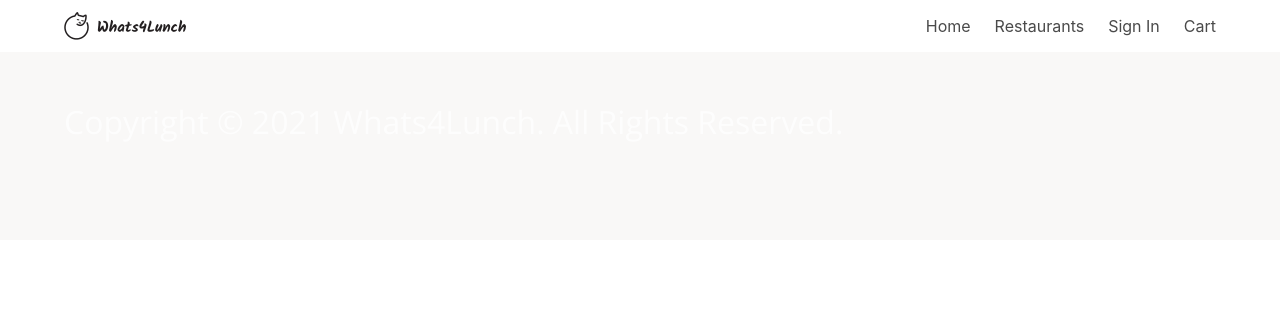
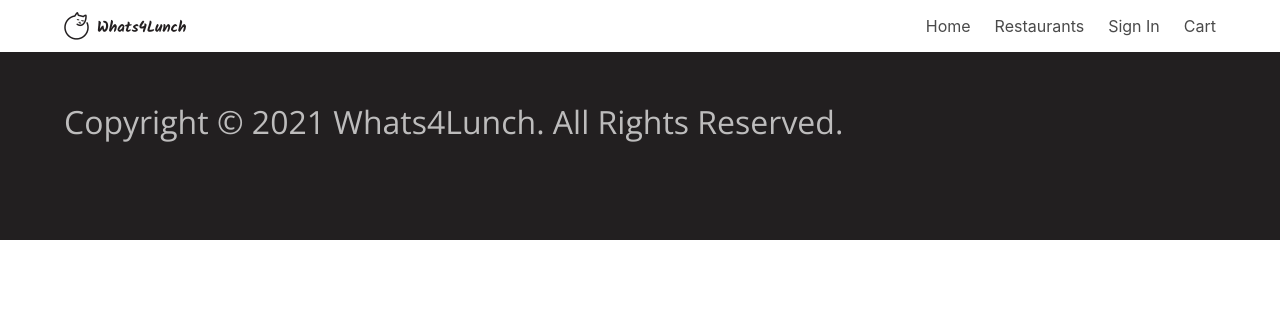
Before and after one commit to Whats4Lunch-DWD/whats4lunch, a PHP site: page /ui/layout.html in a window 1280 px wide. Shown: the top 312 px of the page. Run offline with PHP 8.4, Linux system fonts and the light colour scheme; some libraries are stand-ins or nearby versions.

Commit message:
changed footer bg

```diff
--- a/ui/styles/style.css
+++ b/ui/styles/style.css
@@ -77,7 +77,7 @@ select.home-select {
 }
 
 footer.footer {
-    background: #F9F8F7;
+    background: #221F20;
 }
 
 footer.footer .container {
```
